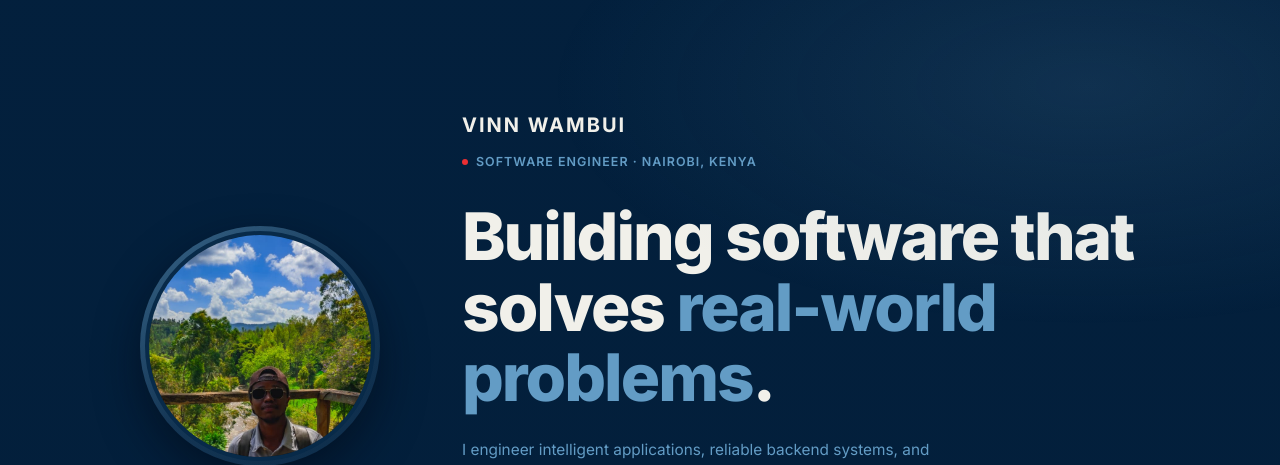
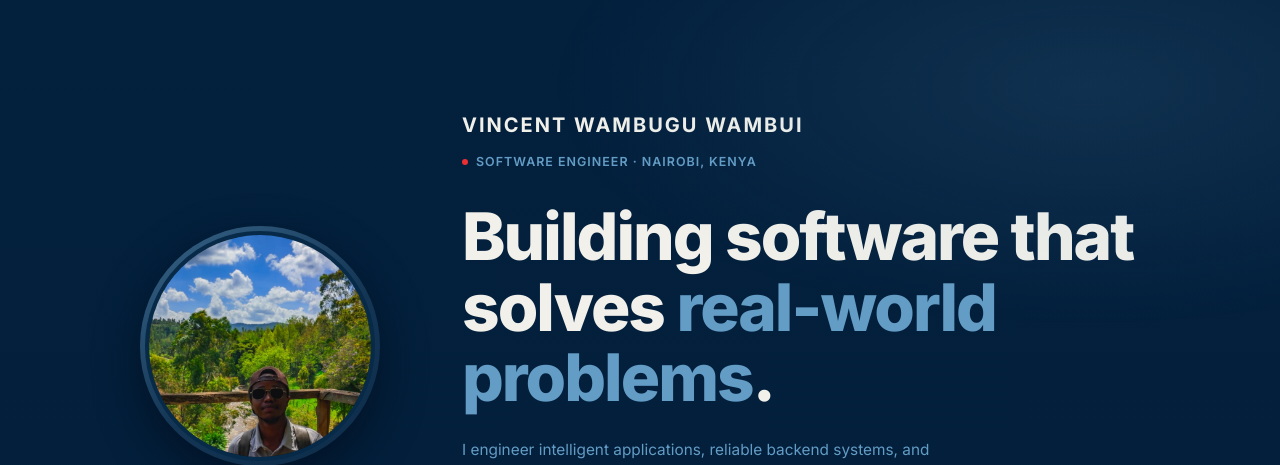
Before and after one commit to VINN5/P.portfolio, a Flask app: page / in a window 1280 px wide. Shown: the part 74-539 px from the top of the page. Run offline with Flask 3, Linux system fonts and the light colour scheme.

```diff
--- a/templates/home.html
+++ b/templates/home.html
@@ -392,7 +392,7 @@
 
             <div class="col-12 col-lg-8 text-center text-lg-start">
                 <div class="hero-byline">
-                    <p class="hero-name">VINN WAMBUI</p>
+                    <p class="hero-name">VINCENT WAMBUGU WAMBUI</p>
                     <div class="hero-identity">
                         <span class="dot"></span>
                         Software Engineer · Nairobi, Kenya
```
